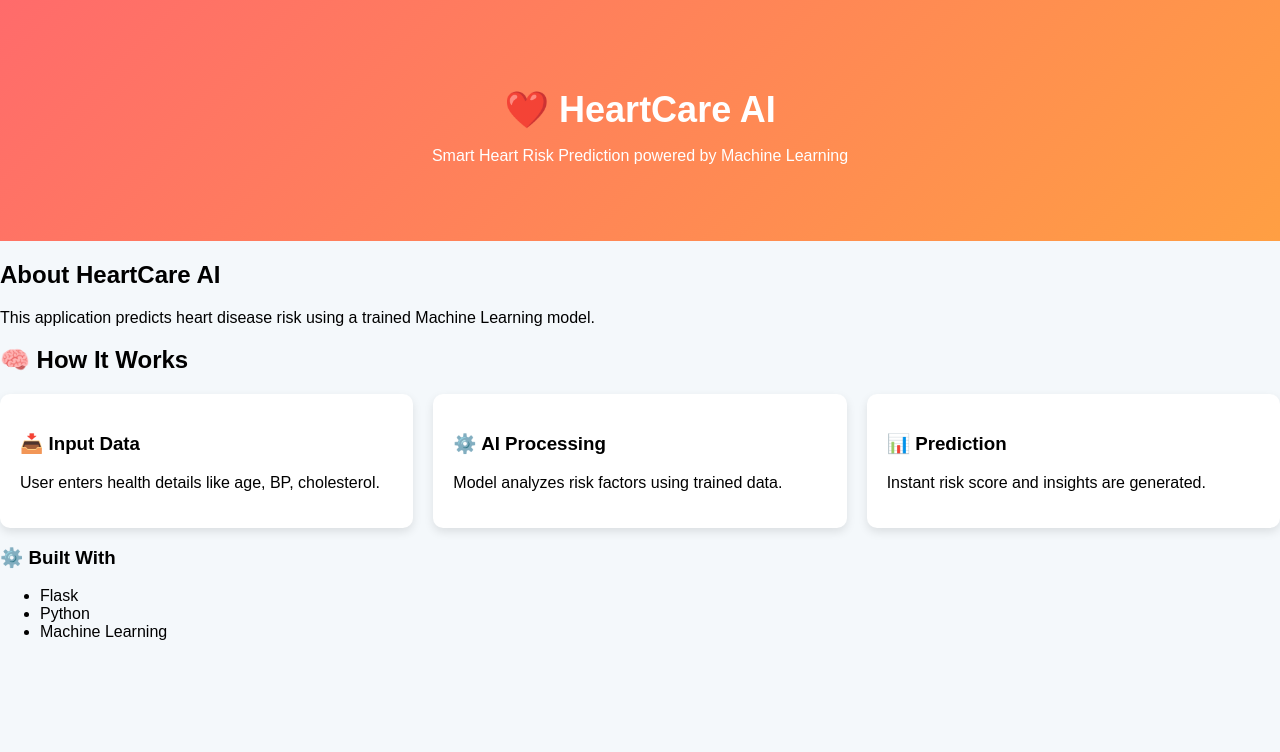
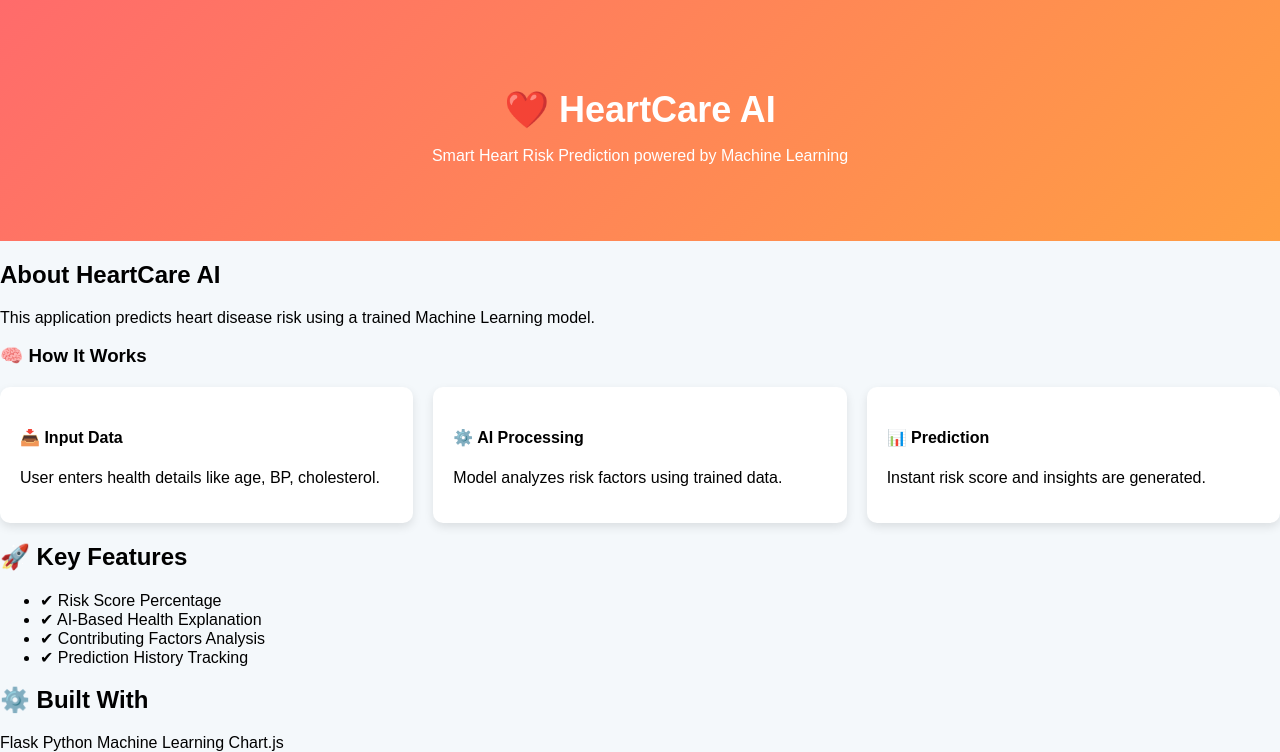
Before and after one commit to dfrancisdev/heart-disease-predictor, a Flask app: page /about in a window 1280 px wide. Shown: the part 87-839 px from the top of the page. Before the commit the page ends 727 px from the top, so only its background shows below. Run offline with Flask 3, Linux system fonts and the light colour scheme; the visitor is signed in with stand-in values (Sample User, id 1); parts of the project's set-up code (start-up, migrations or seed data) failed here and were passed over.

Commit message:
Update about.html

```diff
--- a/templates/about.html
+++ b/templates/about.html
@@ -13,30 +13,41 @@
   This application predicts heart disease risk using a trained Machine Learning model.
 </p>
 
-<h2>🧠 How It Works</h2>
+<h3>🧠 How It Works</h3>
 
 <div class="cards">
   <div class="card">
-    <h3>📥 Input Data</h3>
+    <h4>📥 Input Data</h4>
     <p>User enters health details like age, BP, cholesterol.</p>
   </div>
 
   <div class="card">
-    <h3>⚙️ AI Processing</h3>
+    <h4>⚙️ AI Processing</h4>
     <p>Model analyzes risk factors using trained data.</p>
   </div>
 
   <div class="card">
-    <h3>📊 Prediction</h3>
+    <h4>📊 Prediction</h4>
     <p>Instant risk score and insights are generated.</p>
   </div>
 </div>
 
-<h3>⚙️ Built With</h3>
+<h2>🚀 Key Features</h2>
+
 <ul>
-  <li>Flask</li>
-  <li>Python</li>
-  <li>Machine Learning</li>
+  <li>✔ Risk Score Percentage</li>
+  <li>✔ AI-Based Health Explanation</li>
+  <li>✔ Contributing Factors Analysis</li>
+  <li>✔ Prediction History Tracking</li>
 </ul>
 
+<h2>⚙️ Built With</h2>
+
+<div class="tech">
+  <span>Flask</span>
+  <span>Python</span>
+  <span>Machine Learning</span>
+  <span>Chart.js</span>
+</div>
+
 {% endblock %}
```
